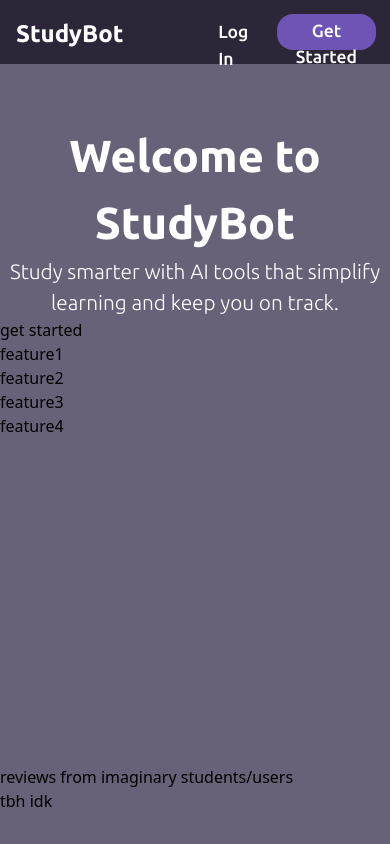
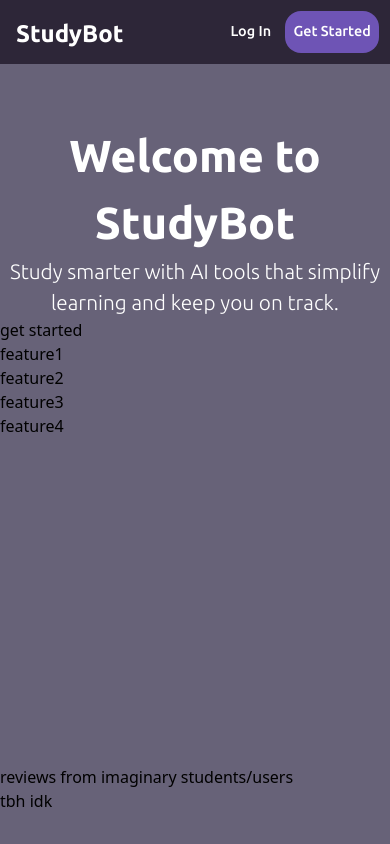
Before and after one commit to Smiruu/StudyBot, a React (Create React App) app in the folder frontend/: page / in a window 390 px wide. Built offline with nearby package versions, Linux system fonts and the light colour scheme; the HTML template or start-up script is replaced by a standard one.

Commit message:
navbar is responsiev

```diff
--- a/frontend/src/component/NavbarComponents/css/Navbar.css
+++ b/frontend/src/component/NavbarComponents/css/Navbar.css
@@ -20,30 +20,27 @@
     display: flex;
     justify-content: right !important;
     flex: 1;
+    color: white;
+    font-family: "Ubuntu", sans-serif;
+    font-weight: 500;
+    font-size: 1.1rem;
 }
 
 .navbar-login{
-    font-family: "Ubuntu", sans-serif;
-    font-weight: 500;
-    font-size: 1.1rem;
-    color: white;
     margin: .4rem;
     padding: .3rem .5rem .2rem .8rem;
+    cursor: pointer;
     transition: ease-in-out 0.3s;
-    cursor: pointer;
 }
 
 .navbar-login:hover{
     color: rgb(102, 222, 252);
+    transition: ease-in-out 0.3s;
 }
 
 .navbar-register{
     background-color: #6e54b5;
     border-radius: 1rem;
-    color: white;
-    font-family: "Ubuntu", sans-serif;
-    font-weight: 500;
-    font-size: 1.1rem;
     margin: .4rem;
     padding: .2rem .8rem .2rem .8rem;
     transition: ease-in-out 0.3s;
@@ -55,3 +52,23 @@
     color: black;
     transition: ease-in-out 0.3s;
 }
+
+@media (max-width: 576px) {
+    .navbar-auth {
+        font-size: 0.9rem;
+    }
+
+    .navbar-login {
+        display: inline-flex;
+        align-items: center;
+        padding: 0 0.5rem;
+        margin: 0.2rem;
+        line-height: 1.2;
+    }
+
+    .navbar-register {
+        padding: 0 0.5rem;
+        margin: 0.2rem;
+        line-height: 1.2;
+    }
+}
```
